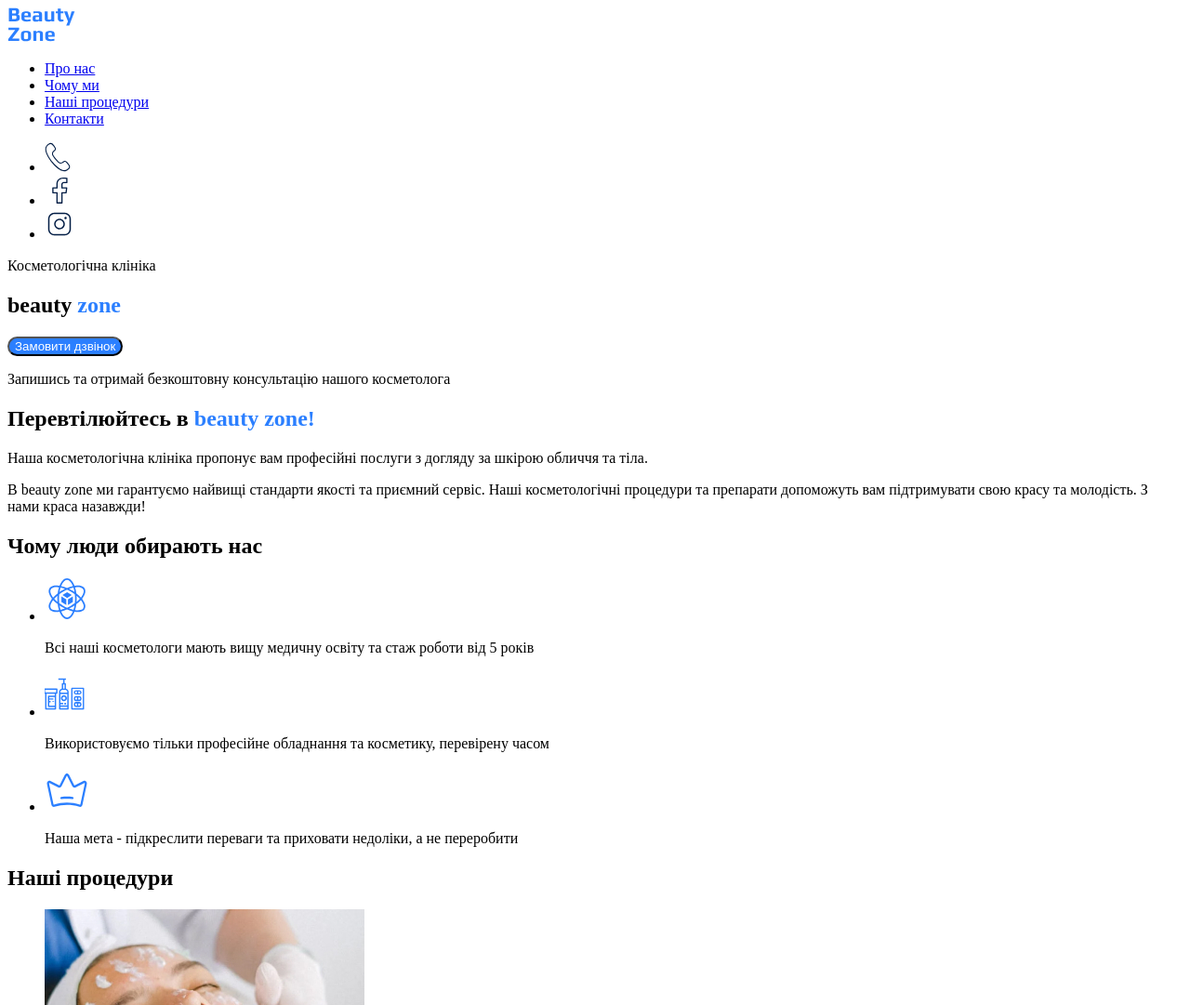
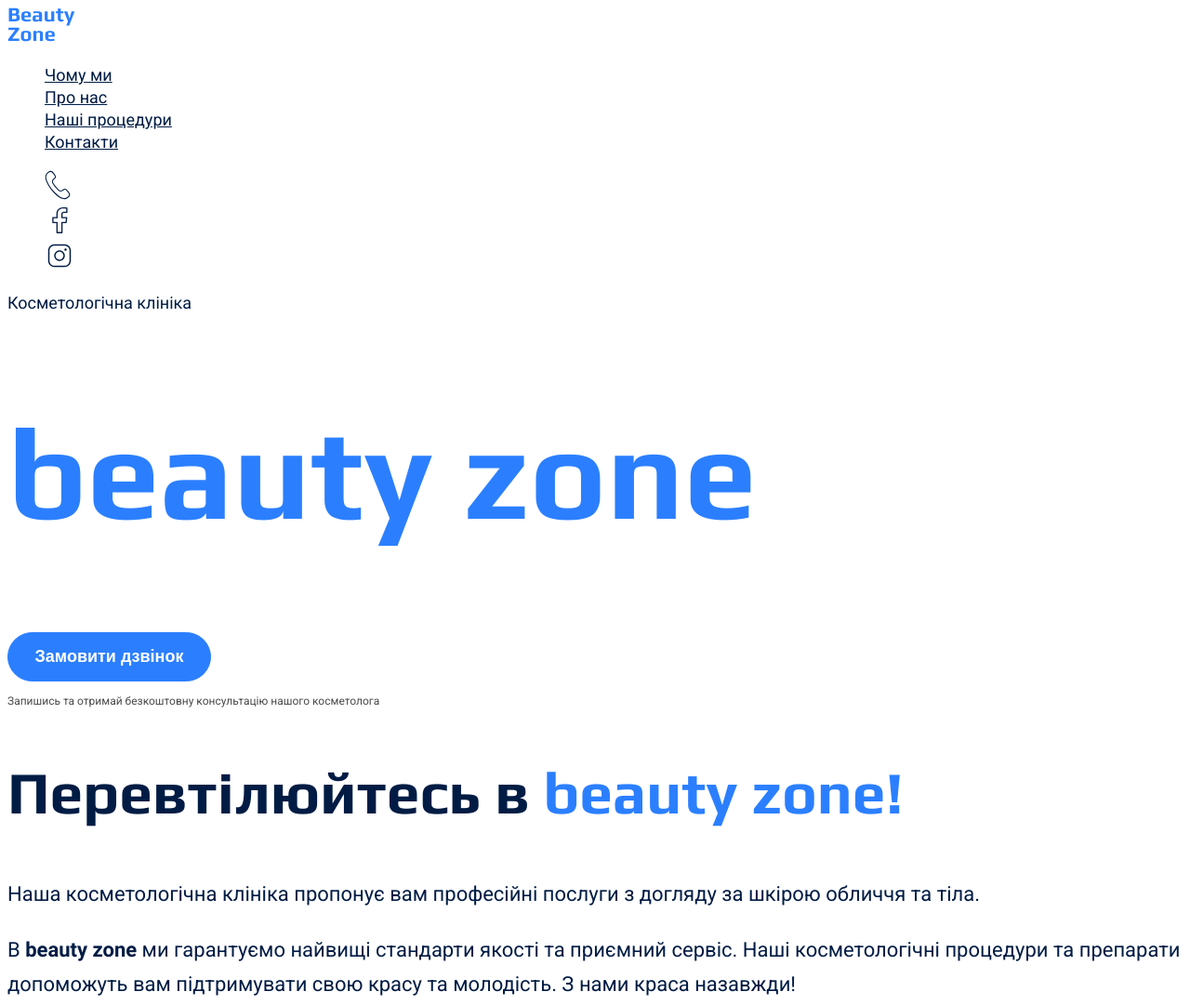
Before and after one commit to 22sheleheda22/genius-homework, a plain HTML site: page index.html in a window 1280 px wide. Shown: the top 1081 px of the page at 93% size. Drawn offline with Linux system fonts and the light colour scheme; a web font is replaced by a local one.

Commit message:
add styles font end dounload  local fonts

```diff
--- a/css/styles.css
+++ b/css/styles.css
@@ -1,33 +1,114 @@
+
+@font-face {
+  font-display: swap;
+  font-family: 'Roboto';
+  font-weight: 400;
+  src: url('../fonts/roboto-v32-latin-regular.woff2') format('woff2');
+}
+
+@font-face {
+  font-display: swap;
+  font-family: 'Roboto';
+  font-weight: 500;
+  src: url('../fonts/roboto-v32-latin-500.woff2') format('woff2');
+}
+
+@font-face {
+  font-display: swap;
+  font-family: 'Roboto';
+  font-weight: 700;
+  src: url('../fonts/roboto-v32-latin-700.woff2') format('woff2');
+}
 :root {
   --beauty-landing-2c1: #011c44;
   --beauty-landing-2с2: #2b7fff;
+  --beauty-landing-2c3: #4A4A4A;
   --beauty-landing-2-background: #ffffff;
+}
+
+@font-face {
+  font-display: swap;
+  font-family: 'Play';
+  font-style: normal;
+  font-weight: 400;
+  src: url('../fonts/play-v19-latin-regular.woff2') format('woff2');
+}
+@font-face {
+  font-display: swap;
+  font-family: 'Play';
+  font-style: normal;
+  font-weight: 700;
+  src: url('../fonts/play-v19-latin-700.woff2') format('woff2');
 }
 
 /* Base */
 
 body {
+  color: var(--beauty-landing-2c1);
+  font-family: "Roboto" , sans-serif;
+font-size: 18px;
+font-weight: 400;
+line-height: 1.33;
 }
 
+ul {
+  list-style-type: none;
+}
+
+/* Link */
+
+.link{
+color: var(--beauty-landing-2c1);
+  line-height: 1.17;
+}
+
+.link:hover{
+  color: var(--beauty-landing-2с2);
+  font-weight: 700;
+}
+
+/* Hero Section ____________________*/
+.hero-text{
+line-height: 1.17;
+}
+
+.hero-title{
+  color: var(--beauty-landing-2с2);
+  font-family: "Play", sans-serif;
+font-size: 140px;
+font-weight: 700;
+text-align: left;
+  line-height: 0.8;
+}
+
+.hero-text-bottom{
+  font-size: 12px;
+  line-height: 1.5;
+  color: var(--beauty-landing-2c3);
+}
+
+
+
 .button {
-  /* Batton 2 */
+font-size: 18px;
+font-weight: 600;
+line-height: 1.17;
 
+width: 219px;
+height: 53px;
+  color: var(--beauty-landing-2-background);
+  background-color: var(--beauty-landing-2с2);
+  border-radius: 32px;
+  border: 1px solid var(--beauty-landing-2с2);
+  cursor: pointer;
+/* Batton 2 */
   /* Auto layout */
   /* display: flex;
 flex-direction: row;
 align-items: flex-start;
 padding: 16px 32px;
 gap: 10px;
-
-width: 219px;
-height: 53px; */
-
-  /* beauty landing 2/с2 */
-  color: var(--beauty-landing-2-background);
-  background-color: var(--beauty-landing-2с2);
-  border-radius: 32px;
-  cursor: pointer;
-
+ */
   /* Inside auto layout */
   /* flex: none;
 order: 0;
@@ -40,11 +121,76 @@ flex-grow: 0;
   border: 2px solid var(--beauty-landing-2с2);
 }
 
-.hero-title .accent {
-color: var(--beauty-landing-2с2);
+/* First-section _____________________*/
+
+.section-title {
+  font-family: Play;
+font-size: 64px;
+font-weight: 700;
+line-height: 1.15;
+
 }
 
 .section-title .accent {
   color: var(--beauty-landing-2с2);
-  /* color: var(--beauty-landing-2с2); */
+ }
+
+/* Second-section  __________________*/
+.section-title-text {
+font-size: 22px;
+line-height: 1.72;
 }
+
+.section-title-text .accent {
+font-weight: 600;
+}
+
+/* Third-section _________________*/
+
+.third-section-text{
+color:  #000000;
+}
+/* Fourth-section ___________________*/
+
+.fourth-section-text {
+font-size: 22px;
+line-height: 1.18;
+/* color: #FFFFFF; */
+
+}
+/* Footer _____________________ */
+
+.footer {
+  background: #011C44;
+;
+}
+.link-footer {
+color: var(--beauty-landing-2-background);
+font-size: 16px;
+line-height: 1.17;
+}
+
+.link-footer:hover {
+color: var(--beauty-landing-2с2);
+font-weight: 700;
+}
+
+.adress{
+  color: var(--beauty-landing-2-background);
+  font-size: 16px;
+line-height: 1.17;
+}
+.adress:hover {
+color: var(--beauty-landing-2с2);
+font-weight: 700;
+}
+.footer-text {
+  color: var(--beauty-landing-2-background);
+    font-size: 16px;
+    line-height: 1.17;
+}
+.adress-copyright{
+   color: var(--beauty-landing-2-background);
+    font-size: 13px;
+    line-height: 1.17;
+}
--- a/index.html
+++ b/index.html
@@ -4,6 +4,14 @@
     <meta charset="UTF-8" />
     <meta name="viewport" content="width=device-width, initial-scale=1.0" />
     <title lang="en">Beauty Zone</title>
+    <!-- fonts -->
+
+<link rel="preconnect" href="https://fonts.googleapis.com">
+<link rel="preconnect" href="https://fonts.gstatic.com" crossorigin>
+<link href="https://fonts.googleapis.com/css2?family=Roboto:wght@400;500;700&display=swap" rel="stylesheet">
+<link href="https://fonts.googleapis.com/css2?family=Play:wght@400;700&display=swap" rel="stylesheet">
+
+    <!-- Styles -->
     <link rel="stylesheet" href="./css/styles.css">
   </head>
 
@@ -14,10 +22,10 @@
         <a href="#"><img src="./images/logo.svg" alt="Логотип Бьюті Зона" /></a>
         <!-- menu -->
         <ul>
-          <li><a href="#about-as-section">Про нас</a></li>
-          <li><a href="#Why-we-section">Чому ми</a></li>
-          <li><a href="#Our-procedures-section">Наші процедури</a></li>
-          <li><a href="#Contacts-section">Контакти</a></li>
+          <li><a class="link" href="#Why-we-section">Чому ми</a></li>
+          <li><a class="link" href="#about-as-section">Про нас</a></li>
+          <li><a class="link" href="#Our-procedures-section">Наші процедури</a></li>
+          <li><a class="link" href="#Contacts-section">Контакти</a></li>
         </ul>
         <!-- Sotch Sety -->
         <ul>
@@ -42,37 +50,37 @@
       </nav>
     </header>
     <main>
-      <!-- First secthion -->
+      <!-- First section -->
       <section>
-        <p>Косметологічна клініка</p>
-        <h1 class="hero-title">beauty <span class="accent">zone</span></h1>
+        <p class="hero-text">Косметологічна клініка</p>
+        <h1 class="hero-title">beauty zone</h1>
         <button class="button" type="button">Замовити дзвінок</button>
-        <p>Запишись та отримай безкоштовну консультацію нашого косметолога</p>
+        <p class="hero-text-bottom" >Запишись та отримай безкоштовну консультацію нашого косметолога</p>
       </section>
-      <!-- Second secthion -->
+      <!-- Second section -->
       <section id="about-as-section">
         <h2 class="section-title">Перевтілюйтесь в <span class="accent"
         >beauty zone!</span></h2>
-        <p>
+        <p class="section-title-text" >
           Наша косметологічна клініка пропонує вам професійні послуги з догляду
           за шкірою обличчя та тіла.
         </p>
-        <p>
-          B beauty zone ми гарантуємо найвищі стандарти якості та приємний
+        <p class="section-title-text" >
+          B <span class="accent" >beauty zone</span>  ми гарантуємо найвищі стандарти якості та приємний
           сервіс. Наші косметологічні процедури та препарати допоможуть вам
           підтримувати свою красу та молодість. З нами краса назавжди!
         </p>
       </section>
-      <!-- Tird secthion -->
+      <!-- Tird section -->
       <section id="Why-we-section">
-        <h2>Чому люди обирають нас</h2>
+        <h2 class="section-title" >Чому люди <span class="accent" >обирають нас</span> </h2>
         <ul>
           <li>
             <img
               src="./images/game-icons_materials-science.svg"
               alt="іконка ядро атома"
             />
-            <p>
+            <p class="third-section-text" >
               Всі наші косметологи мають вищу медичну освіту та стаж роботи від
               5 років
             </p>
@@ -82,50 +90,50 @@
               src="./images/medicinecosmeticsbottletreatment.svg"
               alt="іконка с бутилочками для медіцинскої косметики"
             />
-            <p>
+            <p class="third-section-text" >
               Використовуємо тільки професійне обладнання та косметику,
               перевірену часом
             </p>
           </li>
           <li>
             <img src="./images/ph_crown-light.svg" alt="іконка корони" />
-            <p>
+            <p class="third-section-text" >
               Наша мета - підкреслити переваги та приховати недоліки, а не
               переробити
             </p>
           </li>
         </ul>
       </section>
-      <!-- Fourth secthion -->
+      <!-- Fourth section -->
       <section id="Our-procedures-section">
-        <h2>Наші процедури</h2>
+        <h2 class="section-title" >Наші <span class="accent" >процедури</span> </h2>
         <ul>
           <li>
             <img
               src="./images/MaskaforFace.jpg"
               alt="на обличчі жінки нанесена крем маска"
             />
-            <p>Маски для обличчя</p>
+             <h3 class="fourth-section-text" >Маски для обличчя</h3>
           </li>
           <li>
             <img
               src="./images/UkolBoteks.jpg"
               alt="Ін'єкція ботекса над бровою жінки"
             />
-            <p>Ін'єкції для обличчя</p>
+            <h3 class="fourth-section-text" >Ін'єкції для обличчя</h3>
           </li>
           <li>
             <img
               src="./images/Pilling.jpg"
               alt="процедура Очищення на жіночому обличчі"
             />
-            <p>Очищення обличчя</p>
+            <h3 class="fourth-section-text" >Очищення обличчя</h3>
           </li>
         </ul>
       </section>
-      <!-- Fifth secthion -->
+      <!-- Fifth section -->
       <section id="Contacts-section">
-        <h2>Як нас знайти</h2>
+        <h2 class="section-title" >Як нас <span class="accent">знайти</span></h2>
         <iframe
           src="https://www.google.com/maps/embed?pb=!1m18!1m12!1m3!1d2540.932573471351!2d30.515600377033373!3d50.442356571590715!2m3!1f0!2f0!3f0!3m2!1i1024!2i768!4f13.1!3m3!1m2!1s0x40d4cef8b5f6338d%3A0x25c7f06ad686451c!2z0LHRg9C7LiDQotCw0YDQsNGB0LAg0KjQtdCy0YfQtdC90LrQviwgNSwg0JrQuNC10LIsIDAyMDAw!5e0!3m2!1sru!2sua!4v1715312393336!5m2!1sru!2sua"
           width="605"
@@ -136,21 +144,26 @@
         ></iframe>
       </section>
     </main>
-    <footer>
+    <footer class="footer" >
       <nav>
         <!-- logo -->
         <a href="#"><img src="./images/logo.svg" alt="Логотип Бьюті Зона" /></a>
         <!-- menu -->
         <ul>
-          <li><a href="#about-as-section">Про нас</a></li>
-          <li><a href="#Why-we-section">Чому ми</a></li>
-          <li><a href="#Our-procedures-section">Наші процедури</a></li>
-          <li><a href="#Contacts-section">Контакти</a></li>
+          <li><a class="link-footer" href="#about-as-section">Про нас</a></li>
+          <li><a class="link-footer" href="#Why-we-section">Чому ми</a></li>
+          <li><a class="link-footer" href="#Our-procedures-section">Наші процедури</a></li>
+          <li><a class="link-footer" href="#Contacts-section">Контакти</a></li>
         </ul>
-        <address>
-          <a href="tel:+380660539300">+38 (066) 053 93 00</a>
-          <a href="emalto:cheleheda@gmail.com">cheleheda@gmail.com</a>
-          <a href="#">Україна, м. Київ, вул. Тараса Шевченка 5</a>
+        <address  >
+          <ul>
+            <li><a class="adress" href="tel:+380660539300">+38 (066) 053 93 00</a></li>
+            <li><a class="adress" href="emalto:cheleheda@gmail.com">cheleheda@gmail.com</a></li>
+            <li><a class="adress" href="#">Україна, м. Київ, вул. Тараса Шевченка 5</a></li>
+          </ul>
+
+
+
         </address>
         <!-- Social -->
         <ul>
@@ -173,8 +186,8 @@
           </li>
         </ul>
 
-        <p>Політика конфіденційності</p>
-        <p>&copy; 2022 Дані захищені</p>
+        <p class="footer-text" >Політика конфіденційності</p>
+        <p class="adress-copyright" >&copy; 2022 Дані захищені</p>
       </nav>
     </footer>
   </body>
```
Also changed, not shown: fonts/roboto-v32-latin-500.woff2 (added), fonts/roboto-v32-latin-700.woff2 (added), fonts/roboto-v32-latin-regular.woff2 (added).
